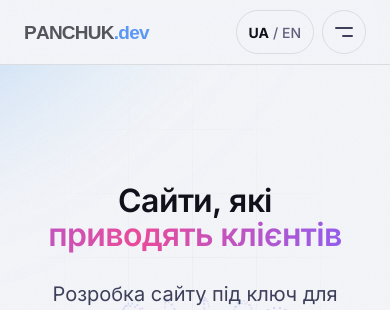
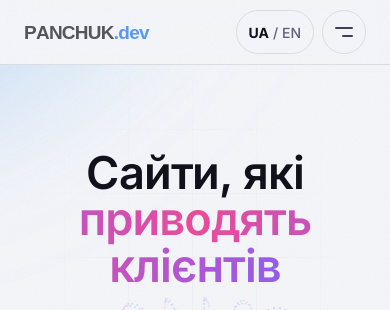
Before and after one commit to sanyok185/Portfolio, a plain HTML site: page index.html in a window 390 px wide. Shown: the top 310 px of the page. Drawn offline with Linux system fonts and the light colour scheme; animation ran at ten frames a second; a web font is replaced by a local one.

Commit message:
Bigger hero heading on mobile
Co-Authored-By: Claude Opus 5.5 <noreply@anthropic.com>
Claude-Session: https://claude.ai/code/session_01ExZXSt6e2m6ihBj3zew5bP

```diff
--- a/css/style.css
+++ b/css/style.css
@@ -230,6 +230,7 @@ section[id], main[id] { scroll-margin-top: 80px; }
 .ab-loc svg { color: var(--accent); }
 
 @media screen and (max-width: 640px) {
+  .h1 { font-size: clamp(36px, 11.6vw, 64px); line-height: 1.02; margin-bottom: 24px; }
   .hdr-in { flex-wrap: nowrap; gap: 12px; min-height: 64px; }
   .logo-word { font-size: 19px; }
   .tools { gap: 8px; }
```
